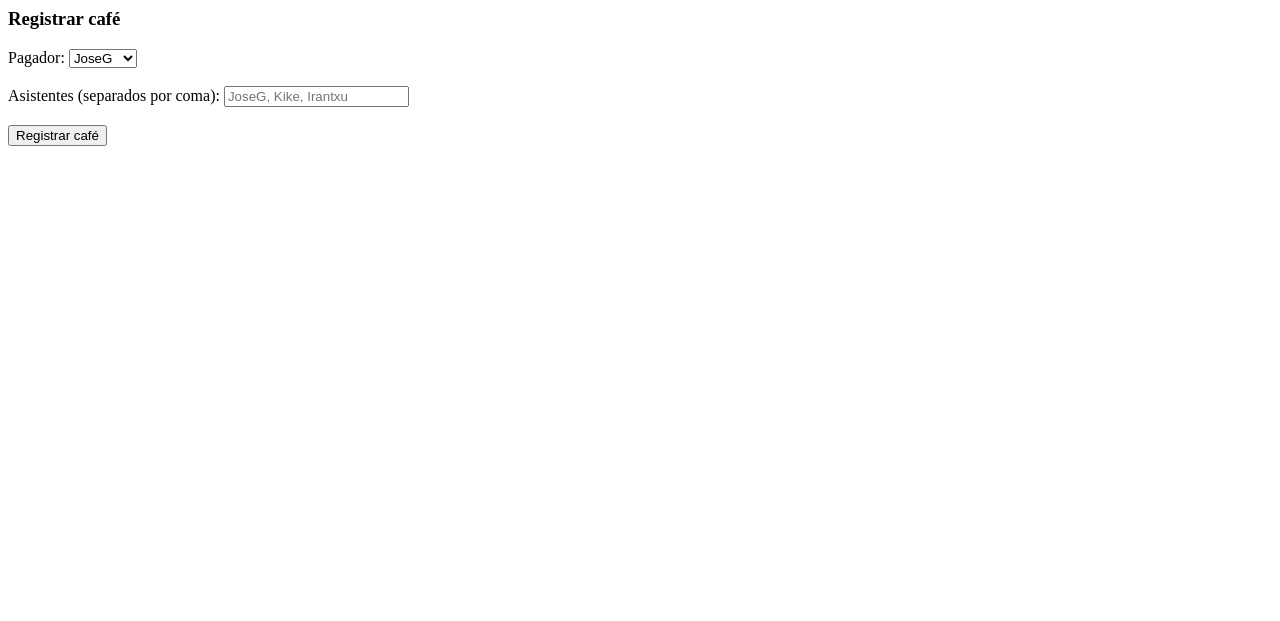
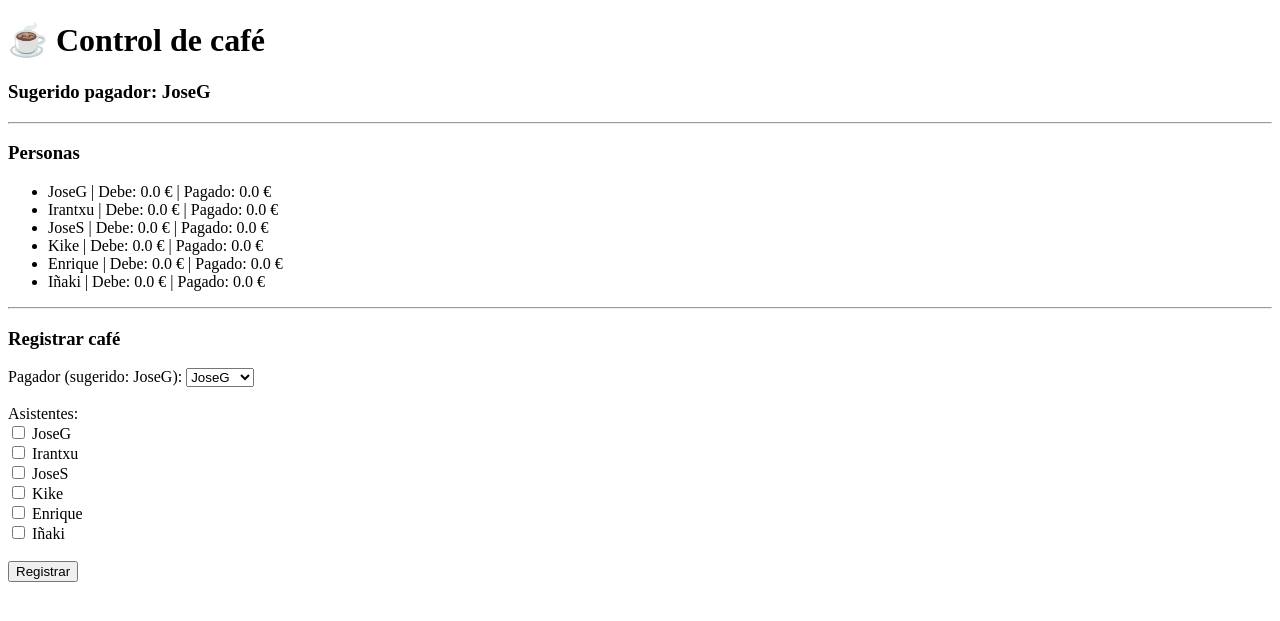
Before and after one commit to f4su/caffe, a Flask app: page / in a window 1280 px wide. Shown: the top 621 px of the page. Run offline with Flask 3, Linux system fonts and the light colour scheme.

Commit message:
Update index.html

```diff
--- a/templates/index.html
+++ b/templates/index.html
@@ -1,20 +1,56 @@
+<!DOCTYPE html>
+<html>
+<head>
+    <title>Café tracker</title>
+</head>
+<body>
+
+<h1>☕ Control de café</h1>
+
+<h3>Sugerido pagador: <b>{{ sugerido }}</b></h3>
+
+<hr>
+
+<h3>Personas</h3>
+<ul>
+    {% for p in personas %}
+        <li>
+            {{ p }} |
+            Debe: {{ data[p]["debe"] }} € |
+            Pagado: {{ data[p]["pagado"] }} €
+        </li>
+    {% endfor %}
+</ul>
+
+<hr>
+
 <h3>Registrar café</h3>
 
 <form action="/registrar" method="post">
 
-    <label>Pagador:</label>
+    <label>Pagador (sugerido: {{ sugerido }}):</label>
     <select name="pagador">
         {% for p in personas %}
-            <option value="{{ p }}">{{ p }}</option>
+            <option value="{{ p }}" {% if p == sugerido %}selected{% endif %}>
+                {{ p }}
+            </option>
         {% endfor %}
     </select>
 
     <br><br>
 
-    <label>Asistentes (separados por coma):</label>
-    <input type="text" name="asistentes" placeholder="JoseG, Kike, Irantxu">
+    <label>Asistentes:</label>
+    <br>
 
-    <br><br>
+    {% for p in personas %}
+        <input type="checkbox" name="asistentes" value="{{ p }}">
+        {{ p }} <br>
+    {% endfor %}
 
-    <button type="submit">Registrar café</button>
+    <br>
+
+    <button type="submit">Registrar</button>
 </form>
+
+</body>
+</html>
```
